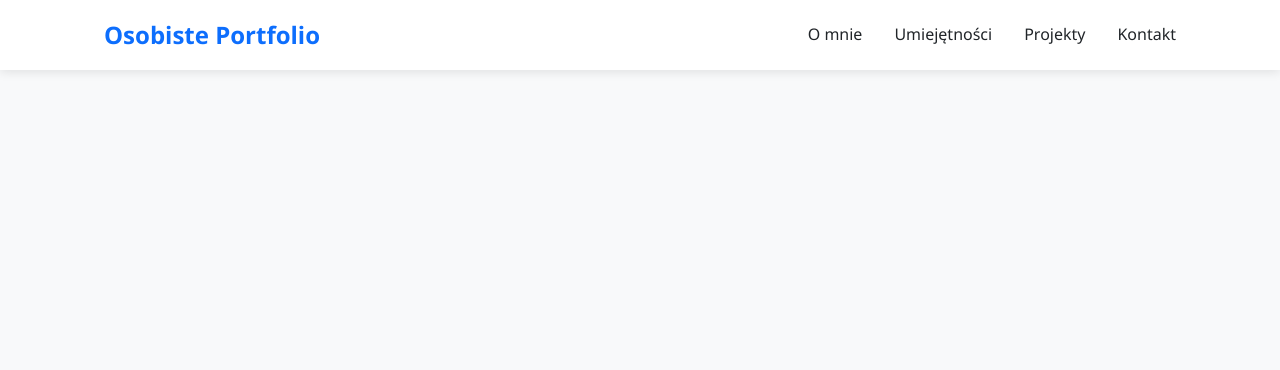
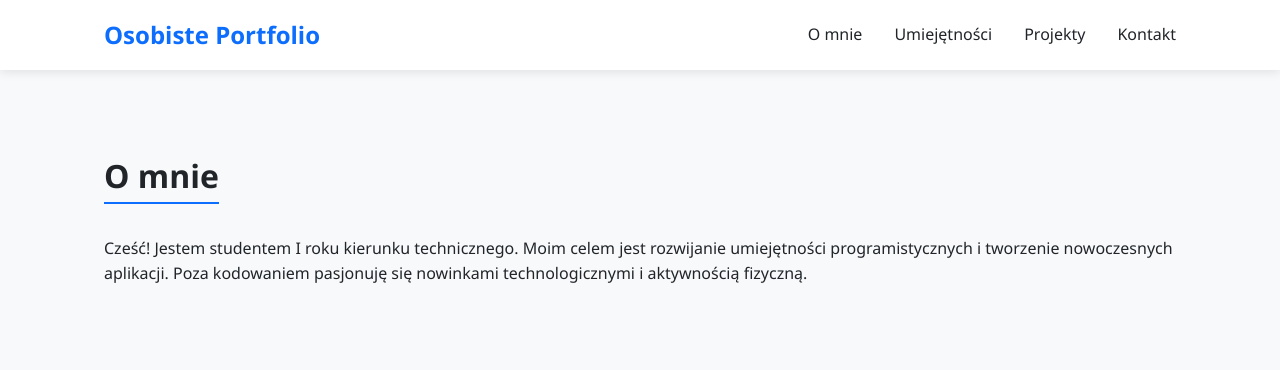
Before and after one commit to ndominik456-dd/ndominik456-dd.github.io, a plain HTML site: page index.html in a window 1280 px wide. Drawn offline with Linux system fonts and the light colour scheme.

Commit message:
feat: dodanie sekcji o mnie

```diff
--- a/index.html
+++ b/index.html
@@ -20,6 +20,12 @@
     </header>
 
     <main>
-        </main>
+        <section id="omnie">
+            <h2>O mnie</h2>
+            <div class="about-content">
+                <p>Cześć! Jestem studentem I roku kierunku technicznego. Moim celem jest rozwijanie umiejętności programistycznych i tworzenie nowoczesnych aplikacji. Poza kodowaniem pasjonuję się nowinkami technologicznymi i aktywnością fizyczną.</p>
+            </div>
+        </section>
+    </main>
 </body>
 </html>
```
